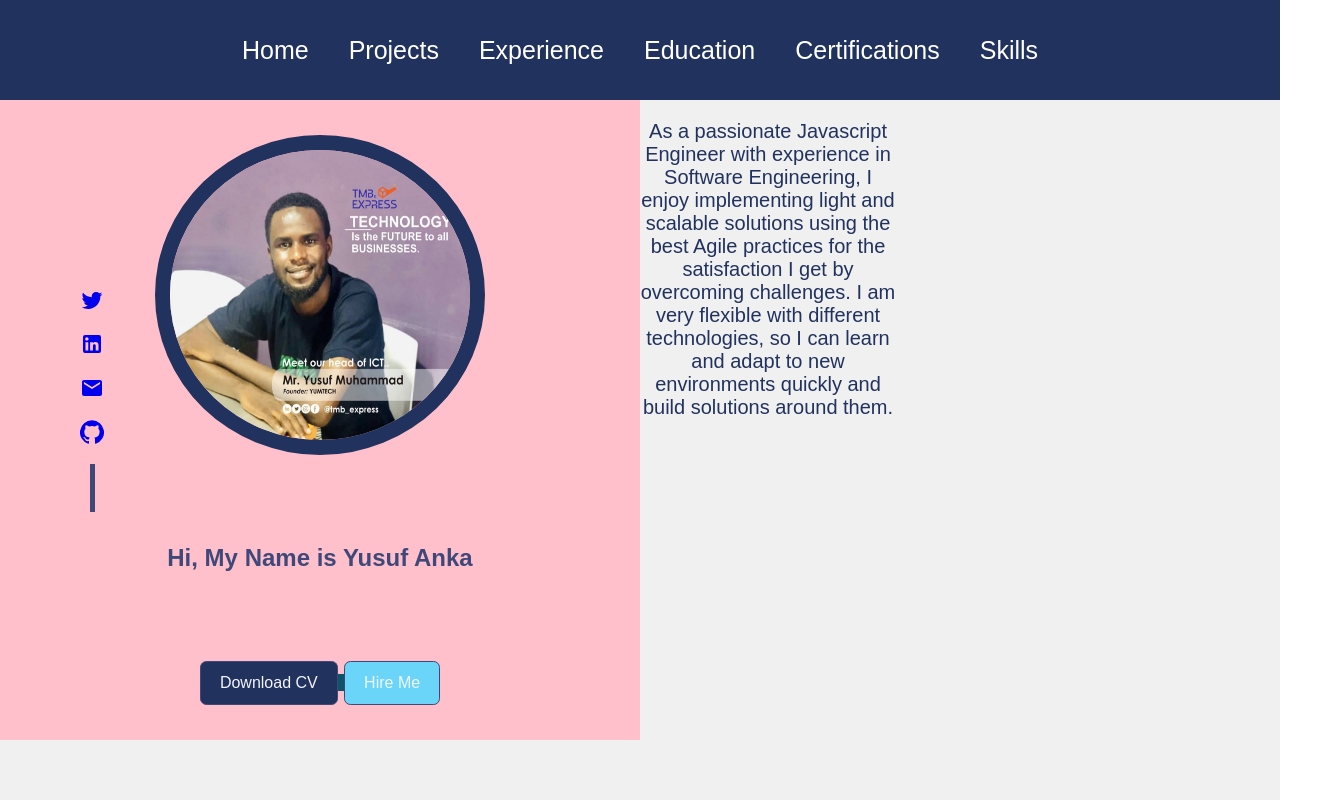
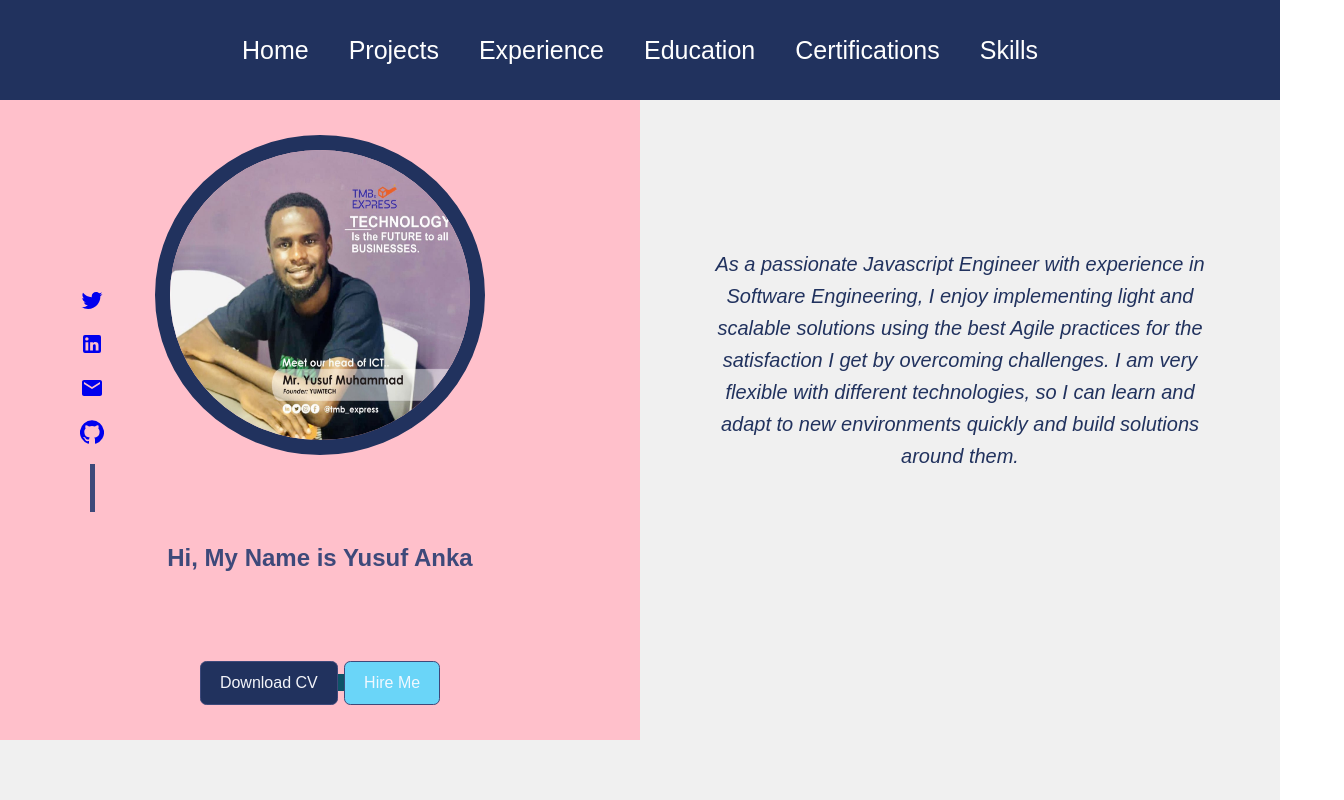
Before and after one commit to yusufAnka/Portfolio, a React (Create React App) app: page / in a window 1280 px wide. Shown: the top 800 px of the page, 1344 px wide, since content can reach past the window. Built offline with nearby package versions, Linux system fonts and the light colour scheme.

Commit message:
Home page style

```diff
--- a/src/components/Home/Home.css
+++ b/src/components/Home/Home.css
@@ -28,10 +28,13 @@
   width:100%;
   height: calc(100vh - 100px);
   /* display: flex; */
-  flex-direction: column;
+  /* flex-direction: column; */
   text-align: center;
   color: #21325e;
-  margin: auto;
+  /* margin: auto; */
+  margin-top: 8rem;
+  margin-bottom: 4rem;
+  margin-left: 4rem;
 }
 
 .about h2 {
@@ -43,8 +46,10 @@
 
 
 .about .prompt {
-  width: 40%;
+  width: 80%;
   font-size: 20px;
+  line-height: 1.6;
+  font-style: italic;
 }
 .prompt svg {
   font-size: 45px;
```
